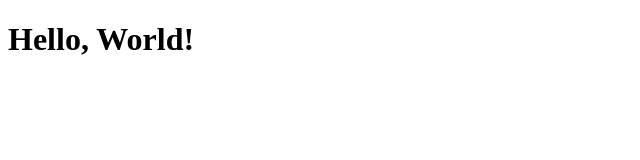
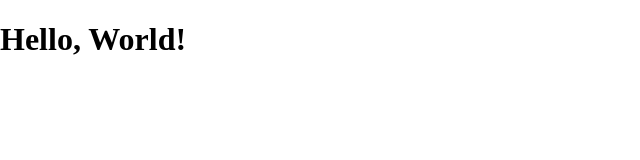
Before and after one commit to Alan1034/ReactPureFrame, a React app: page / in a window 1280 px wide. Shown: the top 160 px of the page, without its empty margins (0-640 px from the left). Built offline with nearby package versions, Linux system fonts and the light colour scheme.

Commit message:
增加全局样式

```diff
--- /dev/null
+++ b/src/global.css
@@ -0,0 +1,3 @@
+body {
+  margin: 0px;
+}
--- a/src/index.js
+++ b/src/index.js
@@ -1,6 +1,7 @@
 import React from "react";
 import ReactDOM from "react-dom";
 import App from "./App.js";
+import "./global.css";
 ReactDOM.render(
     <App />,
     document.getElementById("root")
```
